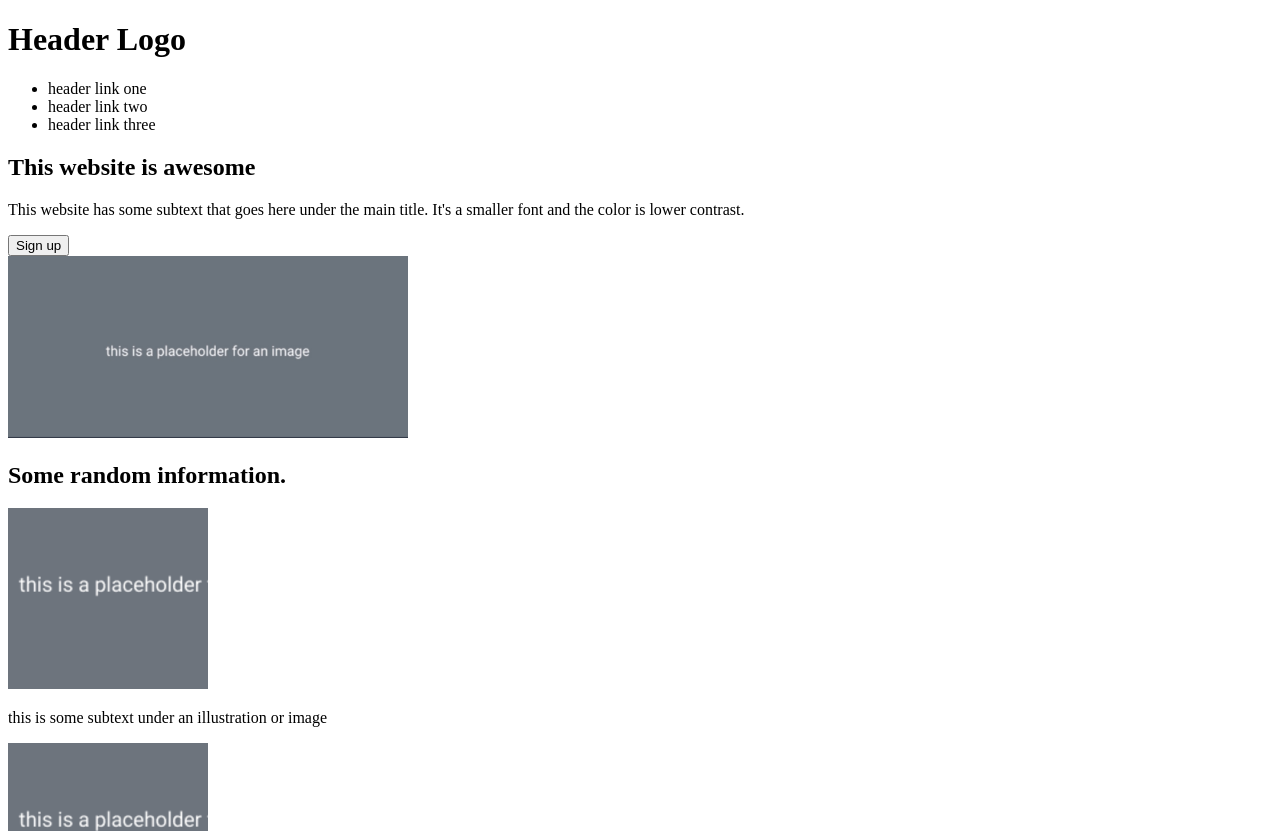
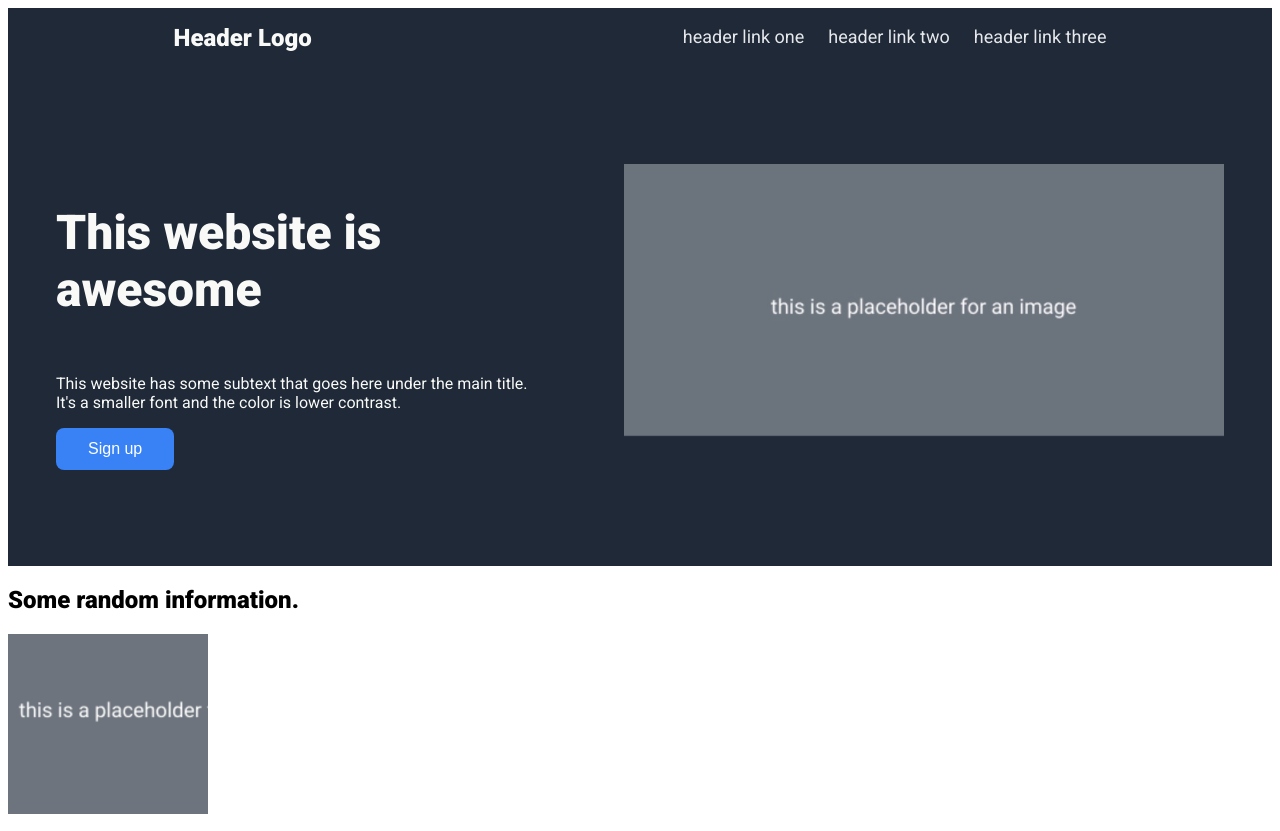
Before and after one commit to griffin-west/odin-landing-page, a plain HTML site: page index.html in a window 1280 px wide. Shown: the top 831 px of the page. Drawn offline with Linux system fonts and the light colour scheme.

Commit message:
feat(styles.css): style header and first block
work in progress

```diff
--- a/index.html
+++ b/index.html
@@ -4,27 +4,31 @@
     <meta charset="UTF-8">
     <meta name="viewport" content="width=device-width, initial-scale=1.0">
     <title>Landing Page</title>
+    <link rel="stylesheet" href="styles.css">
+    <link rel="preconnect" href="https://fonts.googleapis.com">
+    <link rel="preconnect" href="https://fonts.gstatic.com" crossorigin>
+    <link href="https://fonts.googleapis.com/css2?family=Roboto:ital,wght@0,400;0,900;1,300&display=swap" rel="stylesheet">
 </head>
 <body>
     <div class="header">
         <h1>Header Logo</h1>
         <ul>
-            <li><a>header link one</a></li>
-            <li><a>header link two</a></li>
-            <li><a>header link three</a></li>
+            <li><a href="">header link one</a></li>
+            <li><a href="">header link two</a></li>
+            <li><a href="">header link three</a></li>
         </ul>
     </div>
     <div class="block-1">
         <div class="left-side">
             <h2>This website is awesome</h2>
-            <p>
+            <p #block-1-para>
                 This website has some subtext that goes here under the main title.
                 It's a smaller font and the color is lower contrast.
             </p>
             <button>Sign up</button>
         </div>
         <div class="right-side">
-            <img src="placeholder-1.png" alt="placeholder image" width="400">
+            <img src="placeholder-1.png" alt="placeholder image">
         </div>
     </div>
     <div class="block-2">
--- /dev/null
+++ b/styles.css
@@ -0,0 +1,75 @@
+body {
+    display: flex;
+    flex-direction: column;
+    align-items: stretch;
+
+    font-family: "Roboto", serif;
+    font-weight: 400;
+}
+
+.header {
+    display: flex;
+    justify-content: space-around;
+    background-color: #1F2937;
+}
+
+h1 {
+    font-weight: 900;
+    color: #F9FAF8;
+    font-size: 24px;
+}
+
+ul {
+    display: flex;
+    gap: 24px;
+    font-size: 18px;
+    list-style: none;
+}
+
+a {
+    text-decoration: none;
+    color: #E5E7EB;
+}
+
+.block-1 {
+    display: flex;
+    justify-content: space-around;
+    background-color: #1F2937;
+    padding: 48px 0px;
+}
+
+.left-side {
+    display: flex;
+    flex-direction: column;
+    align-items: start;
+    color: #F9FAF8;
+    flex: 1;
+    padding: 48px;
+}
+
+.left-side > h2 {
+    font-weight: 900;
+    font-size: 48px;
+}
+
+button {
+    padding: 12px 32px;
+    border-radius: 8px;
+    border-style: none;
+    color: white;
+    font-size: 16px;
+}
+
+.left-side > button {
+    background-color: #3882F6;
+}
+
+.right-side {
+    flex: 0 1 auto;
+    padding: 48px;
+}
+
+.right-side > img {
+    max-width: 600px;
+    width: 100%;
+}
```
